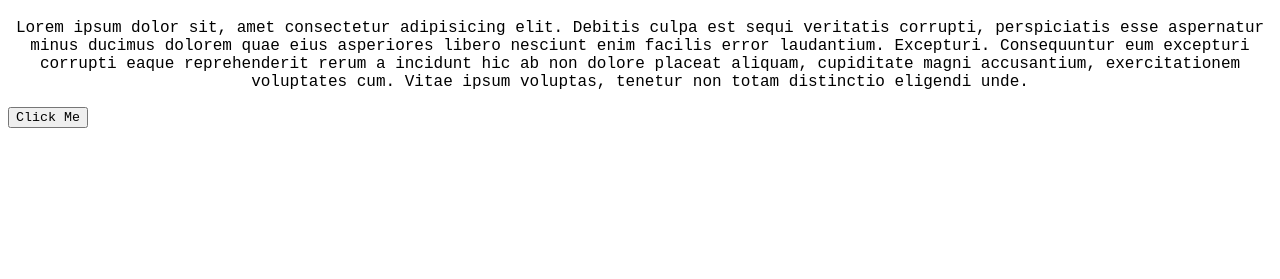
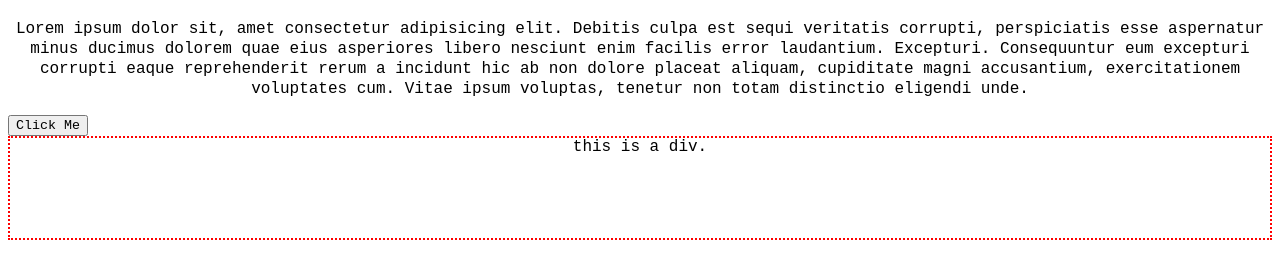
Before and after one commit to gitnitinhub/learning-javascript, a plain HTML site: page ccs-tutorials/boxmodel.html in a window 1280 px wide. Shown: the part 61-340 px from the top of the page. Drawn offline with Linux system fonts and the light colour scheme.

Commit message:
div-creation

```diff
--- a/ccs-tutorials/boxmodel.html
+++ b/ccs-tutorials/boxmodel.html
@@ -7,9 +7,15 @@
     <title>Box Model Css</title>
 </head>
 <body>
+
     <h1>box model tutorial</h1>
     <p>Lorem ipsum dolor sit, amet consectetur adipisicing elit. Debitis culpa est sequi veritatis corrupti, perspiciatis esse aspernatur minus ducimus dolorem quae eius asperiores libero nesciunt enim facilis error laudantium. Excepturi.
     Consequuntur eum excepturi corrupti eaque reprehenderit rerum a incidunt hic ab non dolore placeat aliquam, cupiditate magni accusantium, exercitationem voluptates cum. Vitae ipsum voluptas, tenetur non totam distinctio eligendi unde.</p>
     <button>Click Me</button>
+
+   <div >
+
+    this is a div.
+   </div>
 </body>
 </html>
--- a/ccs-tutorials/boxstyles.css
+++ b/ccs-tutorials/boxstyles.css
@@ -1,5 +1,7 @@
 *{
     font-family: 'Courier New', Courier, monospace;
+    /* margin:0;
+    padding:0; */
 }
 
 h1{
@@ -8,9 +10,16 @@ h1{
 
 }
 
+
 p{
     text-align: center;
+    line-height: 20px;
 
+}
+div{
+    text-align: center;
+    height: 100px;
+    border: 2px dotted red;
 }
 
 button{
```
